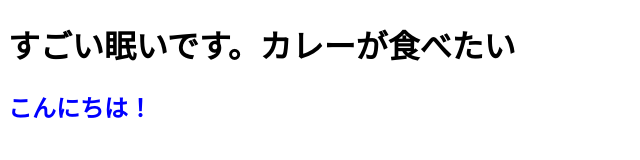
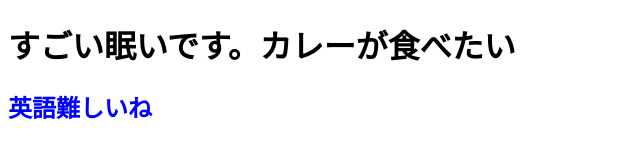
Before and after one commit to miyasan0323/www, a plain HTML site: page index.html in a window 1280 px wide. Shown: the whole page, without its empty margins (0-640 px from the left). Drawn offline with Linux system fonts and the light colour scheme.

Commit message:
Update index.html

```diff
--- a/index.html
+++ b/index.html
@@ -11,6 +11,6 @@
   <head>
   </head>
   <body>
-  <h2 style="color:blue">こんにちは！</h2>
+  <h2 style="color:blue">英語難しいね</h2>
   </body>
 </html>
```
